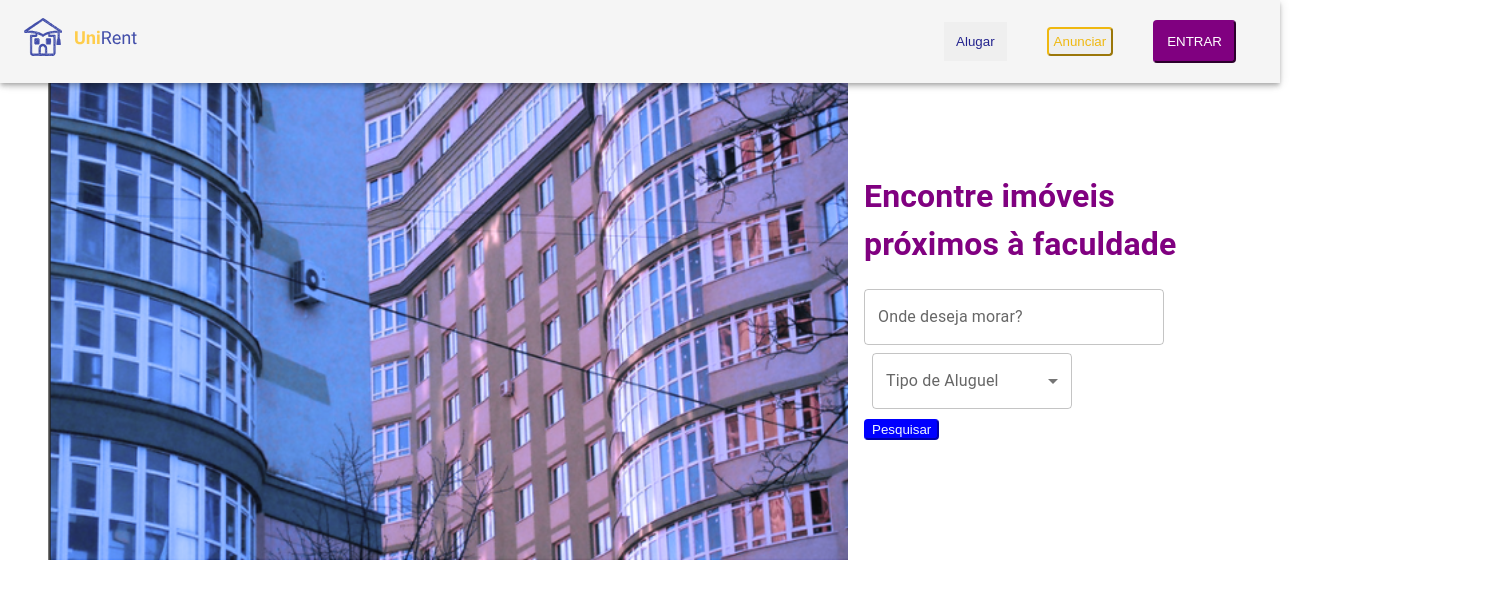
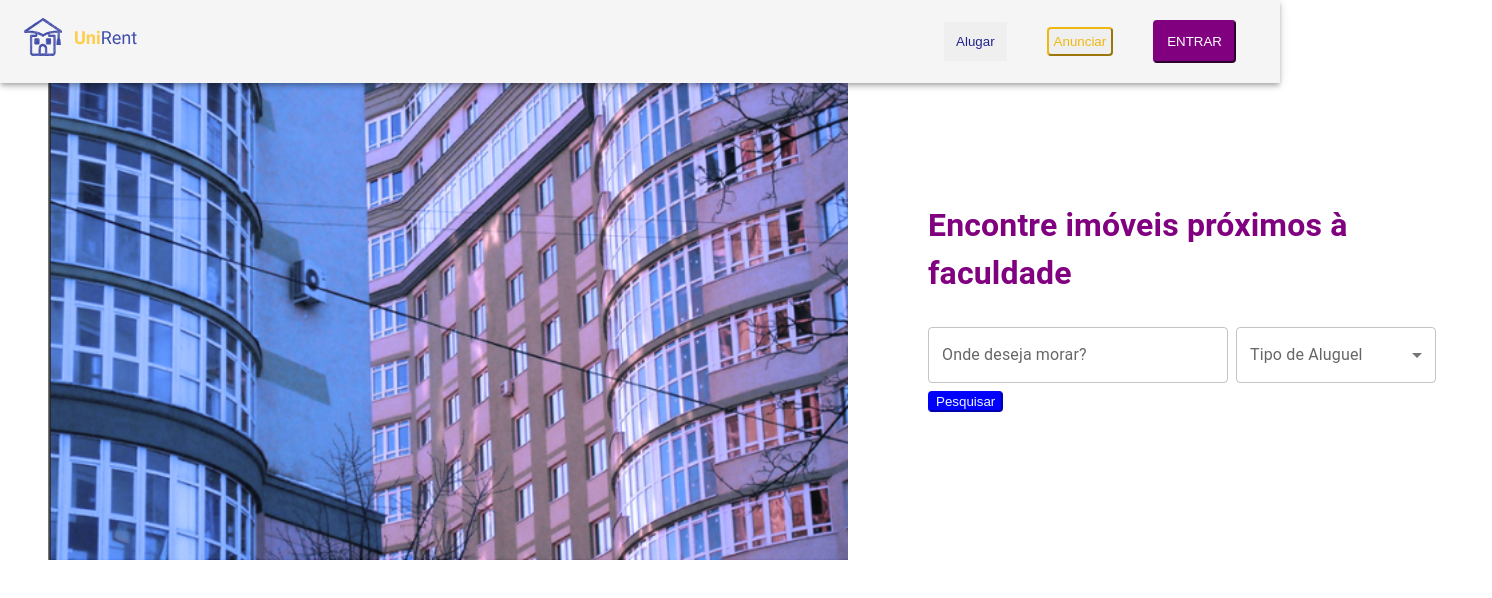
Before and after one commit to gilmarUFG/cs20231_g7, a React (Vite) app in the folder src/frontend/: page / in a window 1280 px wide. Shown: the top 598 px of the page, 1492 px wide, since content can reach past the window. Built offline with nearby package versions, Linux system fonts and the light colour scheme.

Commit message:
Alterações no CSS (CORPO)

```diff
--- a/src/frontend/src/App.css
+++ b/src/frontend/src/App.css
@@ -10,12 +10,7 @@ h1 {
     cursor: pointer;
 }
 
-.tres-coisas-in {
-    display: flex;
-    flex-direction: row;
-    align-items: center;
-    justify-content: center;
-}
+
 
 .modal-content {
     display: flex;
@@ -52,7 +47,22 @@ h1 {
     float: right;
     cursor: pointer;
   }
+    .tres-coisas-in {
+        display: flex;
+        flex-direction: row;
+        align-items: center;
+        justify-content: center;
 
+    }
   .ola-mundo {
-    padding: 1rem;
+    display: flex;
+    align-items: start;
+    justify-content: center;
+    flex-direction: column;
+    margin-left: 5rem;
   }
+  .lado-a-lado {
+    display: flex;
+    align-items: center;
+    justify-content: center;
+  }
--- a/src/frontend/src/App.jsx
+++ b/src/frontend/src/App.jsx
@@ -107,8 +107,10 @@ function App() {
             <ImagemPredio />
             <div className='ola-mundo'>
               <h1>Encontre imóveis próximos à faculdade</h1>
-              <PesquisaInput />
-              <SelectInput />
+              <div className="lado-a-lado">
+                <PesquisaInput />
+                <SelectInput />
+              </div>
               <input className="pesquisa-input-submit" type="submit" name="Pesquisar" id="pesquisar" value="Pesquisar" />
             </div>
           </div>
```
